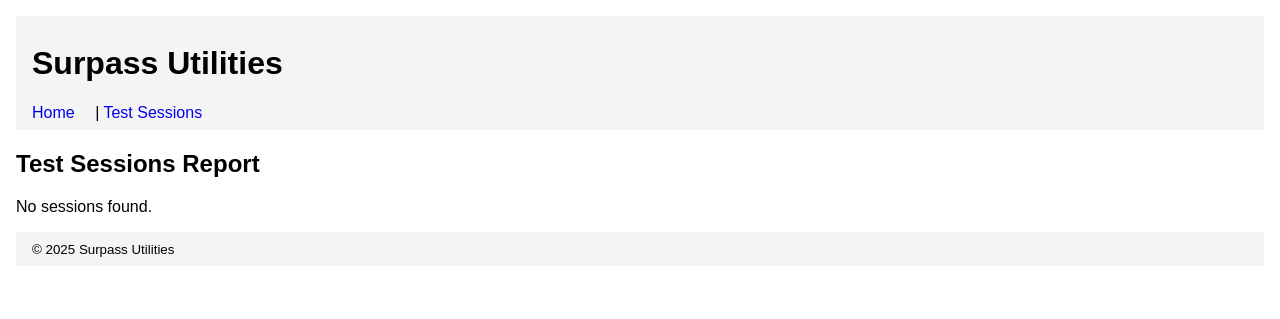
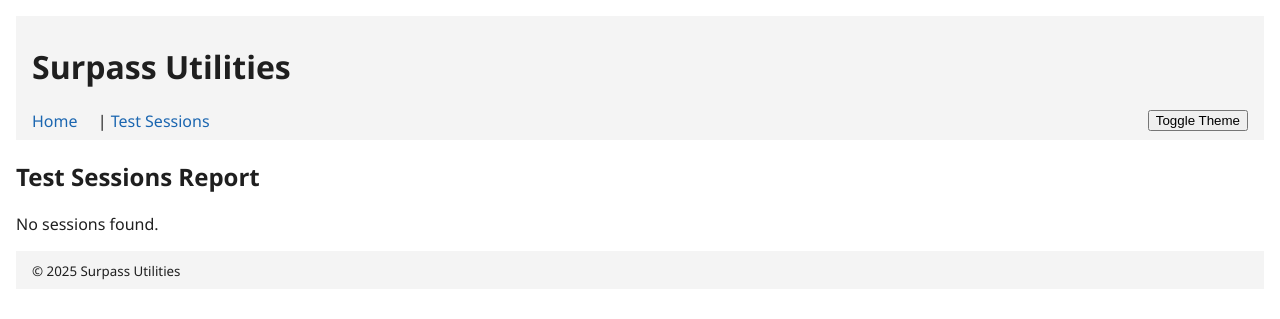
Before and after one commit to jlturner5597/SurpassApp, a FastAPI app: page /reports/test-sessions in a window 1280 px wide. Shown: the top 319 px of the page. Run offline with FastAPI, Linux system fonts and the light colour scheme; data that the repository does not hold is empty; parts of the project's set-up code (start-up, migrations or seed data) failed here and were passed over.

Commit message:
Add light and dark Surpass-themed CSS with toggle

```diff
--- /dev/null
+++ b/static/css/style-light.css
@@ -0,0 +1,21 @@
+:root {
+  --color-primary: #1b66b0;
+  --color-secondary: #275163;
+  --color-accent: #f08021;
+  --color-success: #12a364;
+  --color-info: #36aae0;
+  --background: #ffffff;
+  --surface: #f4f4f4;
+  --text-color: #1f1f1f;
+  --table-alt: #fafafa;
+  --font-family: 'Segoe UI', Arial, sans-serif;
+}
+
+body { font-family: var(--font-family); margin: 0; padding: 1rem; background: var(--background); color: var(--text-color); }
+header, footer { background: var(--surface); padding: 0.5rem 1rem; }
+nav a { margin-right: 1rem; text-decoration: none; color: var(--color-primary); }
+nav a:hover { color: var(--color-accent); }
+table { width: 100%; border-collapse: collapse; margin-top: 1rem; }
+th, td { padding: 0.5rem; border: 1px solid #ddd; }
+tbody tr:nth-child(even) { background: var(--table-alt); }
+button.theme-toggle { float: right; margin-left: 1rem; }
--- a/static/css/style.css
+++ /dev/null
@@ -1,6 +0,0 @@
-body { font-family: sans-serif; margin: 0; padding: 1rem; }
-header, footer { background: #f4f4f4; padding: 0.5rem 1rem; }
-nav a { margin-right: 1rem; text-decoration: none; }
-table { width: 100%; border-collapse: collapse; margin-top: 1rem; }
-th, td { padding: 0.5rem; border: 1px solid #ddd; }
-tbody tr:nth-child(even) { background: #fafafa; }
--- a/templates/base.html
+++ b/templates/base.html
@@ -3,11 +3,12 @@
 <head>
   <meta charset="UTF-8" />
   <title>{{ title or "Surpass Utilities" }}</title>
-  <link rel="stylesheet" href="{{ url_for('static', path='css/style.css') }}" />
+  <link id="theme-link" rel="stylesheet" href="{{ url_for('static', path='css/style-light.css') }}" />
 </head>
 <body>
   <header>
     <h1>Surpass Utilities</h1>
+    <button class="theme-toggle" onclick="toggleTheme()">Toggle Theme</button>
     <nav>
       <a href="/">Home</a> |
       <a href="/reports/test-sessions">Test Sessions</a>
@@ -22,5 +23,23 @@
   <footer>
     <small>© 2025 Surpass Utilities</small>
   </footer>
+  <script>
+    function setTheme(theme) {
+      const link = document.getElementById('theme-link');
+      link.href = '/static/css/style-' + theme + '.css';
+      localStorage.setItem('theme', theme);
+    }
+
+    function toggleTheme() {
+      const current = localStorage.getItem('theme') || 'light';
+      const next = current === 'light' ? 'dark' : 'light';
+      setTheme(next);
+    }
+
+    (function() {
+      const saved = localStorage.getItem('theme') || 'light';
+      setTheme(saved);
+    })();
+  </script>
 </body>
 </html>
```
Also changed, not shown: static/css/style-dark.css (added, +21 -0 lines).
